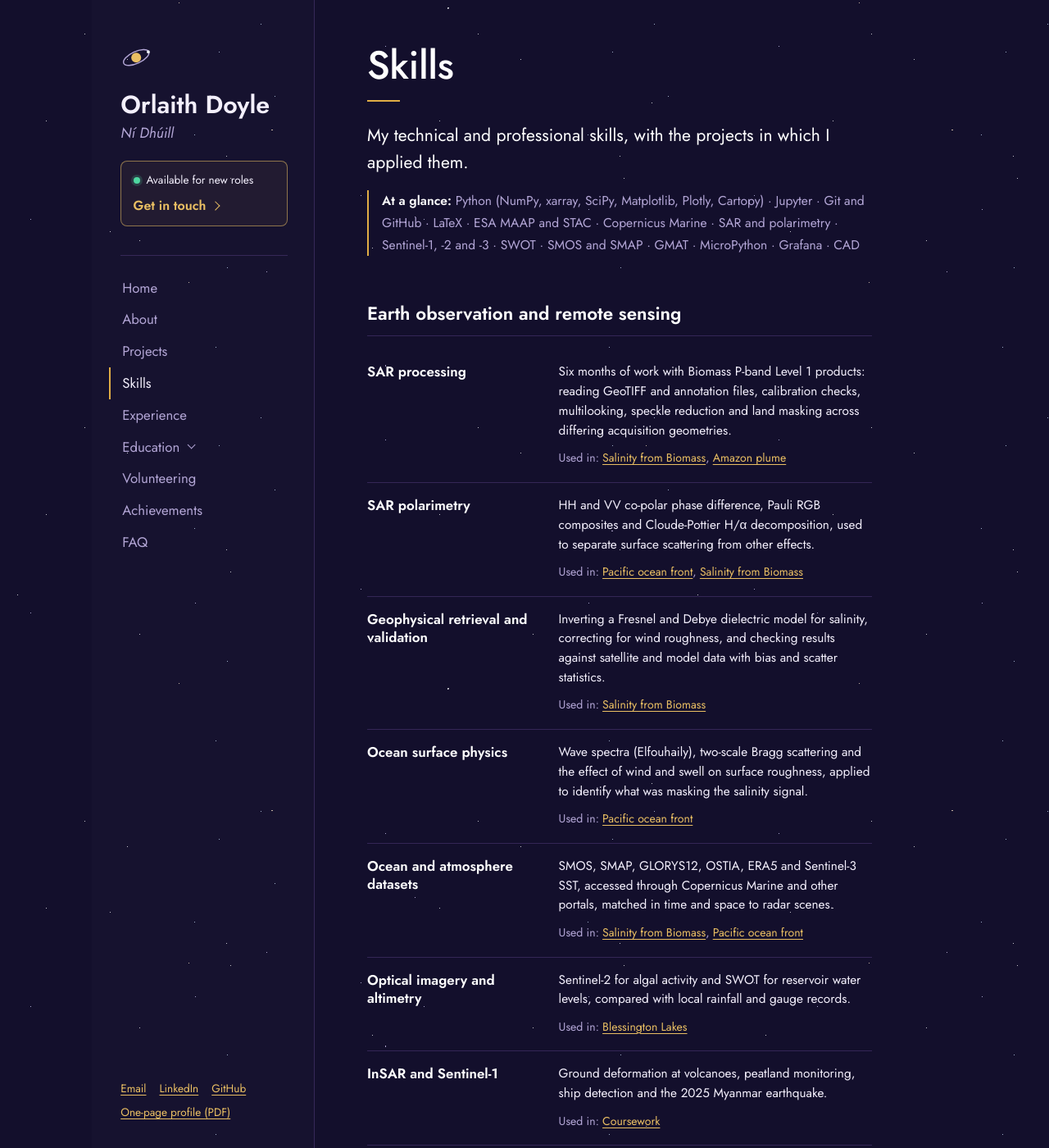
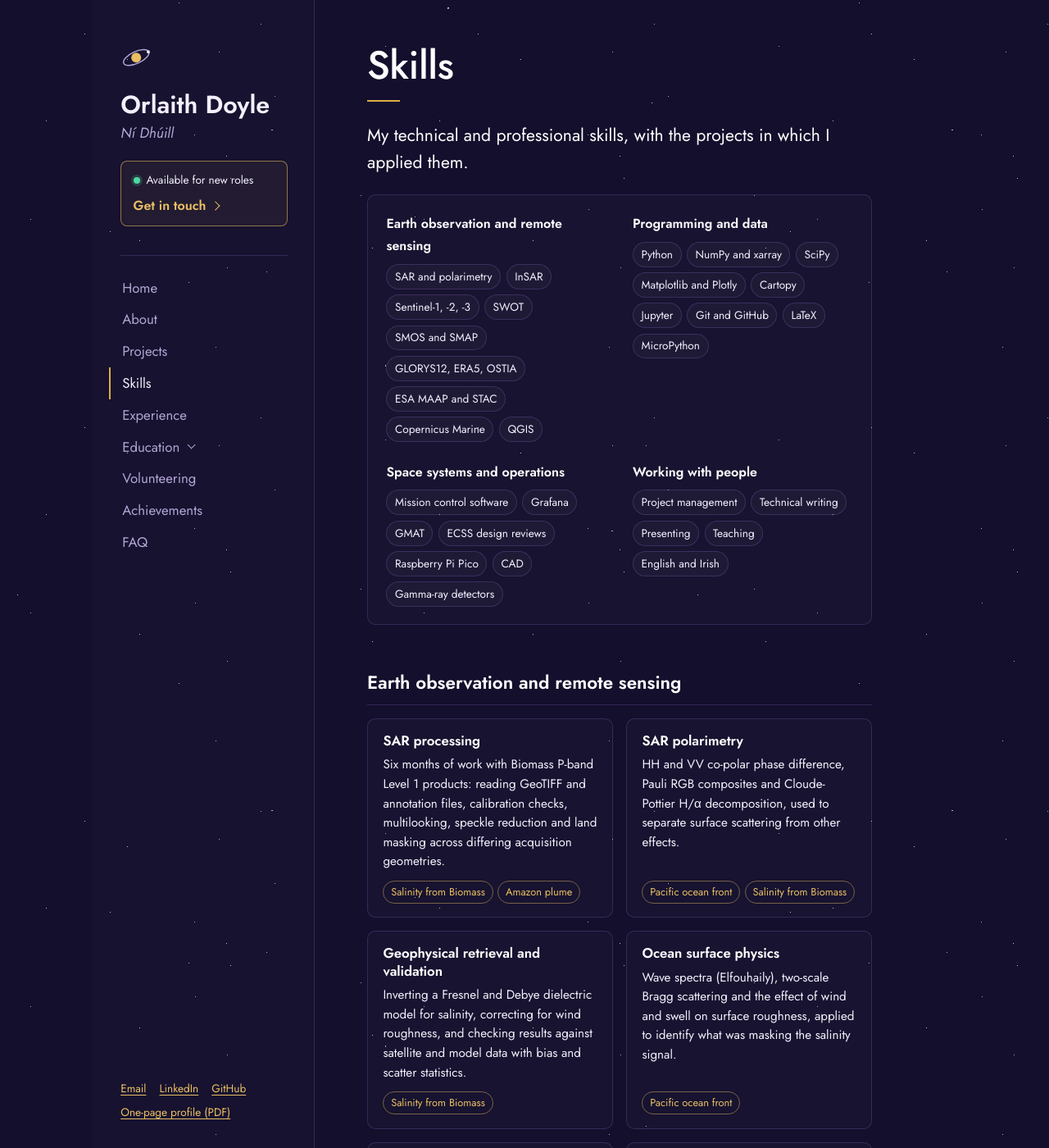
Before and after one commit to orlaithdoyle/orlaithdoyle.github.io, a Jekyll site: the page built from skills.html, in a window 1280 px wide and 1400 px high. Shown: the whole window at 82% size. Built offline with Jekyll 4.4.1, drawn with Linux system fonts in a browser that asks for light colours; some of the changed text lies outside the part shown.

Commit message:
Add internship presentation slides to Projects; Skills page redesigned as toolbox summary and cards

```diff
--- a/_data/skills.yml
+++ b/_data/skills.yml
@@ -1,12 +1,14 @@
 # ============================================================
 #  SKILLS PAGE
-#  Each skill has: name, what (one or two lines), used (links).
+#  Each group has a short list of tools (shown in the summary at the top)
+#  and skills. Each skill has: name, what (one or two lines), used (links).
 #  To add a skill, copy a block starting with "- name:" and edit it.
 # ============================================================
 
 
 groups:
   - title: Earth observation and remote sensing
+    tools: ["SAR and polarimetry", "InSAR", "Sentinel-1, -2, -3", "SWOT", "SMOS and SMAP", "GLORYS12, ERA5, OSTIA", "ESA MAAP and STAC", "Copernicus Marine", "QGIS"]
     skills:
       - name: SAR processing
         what: "Six months of work with Biomass P-band Level 1 products: reading GeoTIFF and annotation files, calibration checks, multilooking, speckle reduction and land masking across differing acquisition geometries."
@@ -53,6 +55,7 @@ groups:
         used:
           - {label: Experience, link: /experience.html}
   - title: Programming and data
+    tools: ["Python", "NumPy and xarray", "SciPy", "Matplotlib and Plotly", "Cartopy", "Jupyter", "Git and GitHub", "LaTeX", "MicroPython"]
     skills:
       - name: Python for science
         what: "NumPy, xarray, SciPy, tifffile and lxml, in Jupyter notebooks structured so that a new scene can be processed by editing a single configuration cell."
@@ -89,6 +92,7 @@ groups:
           - {label: Internship report, link: /files/Doyle_ESA_Biomass_Internship_Report_2026.pdf}
 
   - title: Space systems and operations
+    tools: ["Mission control software", "Grafana", "GMAT", "ECSS design reviews", "Raspberry Pi Pico", "CAD", "Gamma-ray detectors"]
     skills:
       - name: Spacecraft operations
         what: "Pass planning, real-time commanding through mission control software, Grafana telemetry monitoring, data downlink and recovery from safe mode."
@@ -121,6 +125,7 @@ groups:
           - {label: YPSat-2 valve, link: /projects.html#ypsat-2-valve-mechanism}
 
   - title: Working with people
+    tools: ["Project management", "Technical writing", "Presenting", "Teaching", "English and Irish"]
     skills:
       - name: Project management
         what: "Led a five-person team through planning, design reviews, build and flight, managing the schedule and project documentation."
--- a/skills.html
+++ b/skills.html
@@ -7,17 +7,24 @@ description: "Skills of Orlaith Doyle: SAR and radar remote sensing, Python and
 
 <p>My technical and professional skills, with the projects in which I applied them.</p>
 
-<p class="glance"><strong>At a glance:</strong> Python (NumPy, xarray, SciPy, Matplotlib, Plotly, Cartopy) · Jupyter · Git and GitHub · LaTeX · ESA MAAP and STAC · Copernicus Marine · SAR and polarimetry · Sentinel-1, -2 and -3 · SWOT · SMOS and SMAP · GMAT · MicroPython · Grafana · CAD</p>
+<div class="toolbox">
+{%- for g in site.data.skills.groups -%}
+  <div class="toolbox-col">
+    <a class="toolbox-title" href="#{{ g.title | slugify }}">{{ g.title }}</a>
+    <ul class="tags">{% for t in g.tools %}<li>{{ t }}</li>{% endfor %}</ul>
+  </div>
+{%- endfor -%}
+</div>
 
 {% for g in site.data.skills.groups %}
-<h2>{{ g.title }}</h2>
-<div class="skill-list">
+<h2 id="{{ g.title | slugify }}">{{ g.title }}</h2>
+<div class="skill-grid">
 {%- for s in g.skills -%}
-<div class="skill">
-  <div class="skill-head"><span class="skill-name">{{ s.name }}</span></div>
-  <p class="skill-what">{{ s.what }}</p>
-  {%- if s.used.size > 0 -%}<p class="skill-used">Used in: {% for u in s.used %}<a href="{{ u.link | relative_url }}">{{ u.label }}</a>{% unless forloop.last %}, {% endunless %}{% endfor %}</p>{%- endif -%}
-</div>
+  <div class="skill-card">
+    <h3 class="skill-card-name">{{ s.name }}</h3>
+    <p class="skill-card-what">{{ s.what }}</p>
+    {%- if s.used.size > 0 -%}<p class="skill-card-used">{% for u in s.used %}<a href="{{ u.link | relative_url }}">{{ u.label }}</a>{% endfor %}</p>{%- endif -%}
+  </div>
 {%- endfor -%}
 </div>
 {% endfor %}
--- a/style.css
+++ b/style.css
@@ -264,3 +264,22 @@ main img{max-height:30rem;width:auto;max-width:100%}
 .status-cta:hover{background:rgba(234,191,99,.14);border-color:var(--links)}
 @media (max-width:860px){.status-cta{display:inline-block}}
 @media (prefers-reduced-motion:reduce){.status-cta{transition:none}}
+/* Slide galleries: keep slides in their wide 16:9 shape */
+main p:has(> a + a > img[src*="slide-"]) img{aspect-ratio:16/9;object-fit:cover;object-position:top}
+
+/* ---- Skills page, card layout ---- */
+.toolbox{display:grid;grid-template-columns:repeat(2,minmax(0,1fr));gap:1.4rem 2rem;border:1px solid var(--lines);border-radius:10px;padding:1.3rem 1.4rem;margin:1.4rem 0 .6rem;background:rgba(255,255,255,.02)}
+.toolbox-title{display:block;font-weight:600;color:#fff;text-decoration:none;margin-bottom:.55rem;font-size:1rem}
+.toolbox-title:hover{color:var(--links)}
+ul.tags{list-style:none;margin:0;padding:0;display:flex;flex-wrap:wrap;gap:.4rem}
+ul.tags li{padding:.18rem .6rem;margin:0;font-size:.85rem;color:var(--text);border:1px solid var(--lines);border-radius:999px;background:rgba(255,255,255,.03)}
+ul.tags li::before{display:none}
+.skill-grid{display:grid;grid-template-columns:repeat(2,minmax(0,1fr));gap:1rem}
+.skill-card{border:1px solid var(--lines);border-radius:10px;padding:1rem 1.15rem 1.05rem;background:rgba(255,255,255,.02);display:flex;flex-direction:column}
+.skill-card .skill-card-name{font-size:1.05rem;margin:0 0 .4rem;color:#fff}
+.skill-card-what{font-size:.95rem;line-height:1.55;margin:0 0 .7rem;color:var(--text);flex:1}
+.skill-card-used{margin:0;display:flex;flex-wrap:wrap;gap:.35rem}
+.skill-card-used a{font-size:.8rem;text-decoration:none;color:var(--links);border:1px solid rgba(234,191,99,.45);border-radius:999px;padding:.12rem .55rem}
+.skill-card-used a:hover{background:rgba(234,191,99,.12)}
+main h2[id]{scroll-margin-top:1rem}
+@media (max-width:860px){.toolbox,.skill-grid{grid-template-columns:1fr}}
```
Also changed, not shown: projects.md (+29 -0 lines), photos/slide-biomass-vs-smos.jpg (added), photos/slide-cold-pools.jpg (added), photos/slide-demerara-plume.jpg (added), photos/slide-favourite-images.jpg (added), photos/slide-fronts.jpg (added), photos/slide-ice.jpg (added), photos/slide-pacific-dark-patch.jpg (added), photos/slide-richat.jpg (added), photos/slide-ship-detection.jpg (added), photos/slide-slicks.jpg (added).
